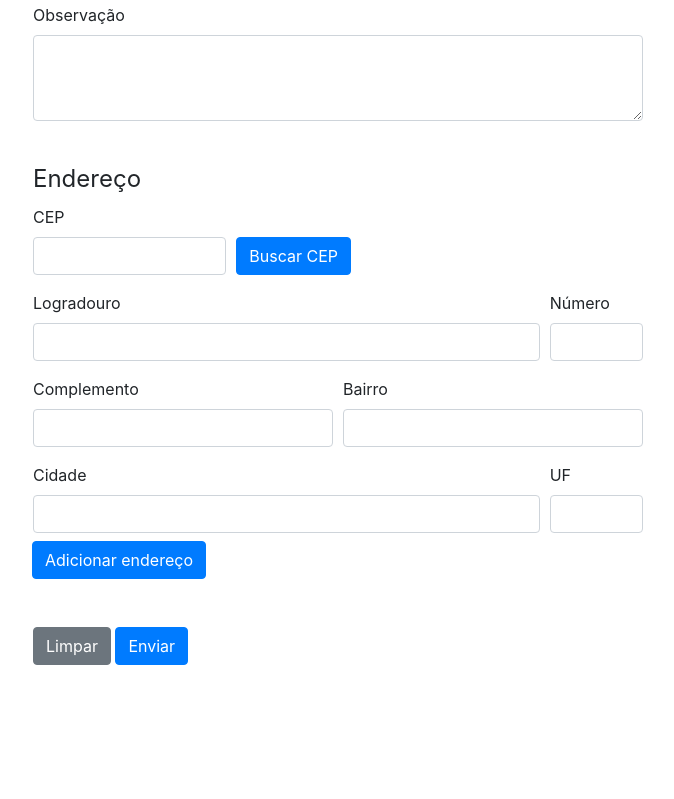
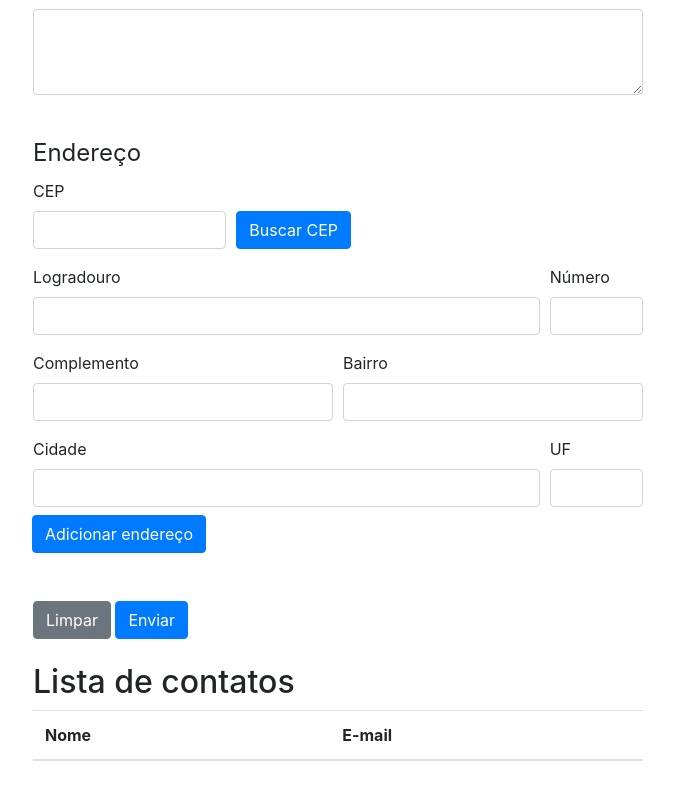
Before and after one commit to daniellasalles/teste_e-turn, a plain HTML site: page index.html in a window 1280 px wide. Shown: the part 351-1150 px from the top of the page, without its empty margins (302-976 px from the left). Before the commit the page ends 1036 px from the top, so only its background shows below. Drawn offline with nearby package versions, Linux system fonts and the light colour scheme.

Commit message:
Organizando o código

```diff
--- a/index.html
+++ b/index.html
@@ -17,12 +17,12 @@
     </head>
     <body>
         <nav>
-            <img src="" width="" alt="Logo E-turn" title="Logo E-turn"/>
         </nav>
         <div class="container" ng-controller="formCtrl">
             <section id="formulario">
                 <h2>Cadastro de contatos</h2>
                 <form action="" method="">
+                    <!--------------------------- DADOS PESSOAIS ----------------------------->
                     <fieldset class="form-group mb-4" name="dadosPessoais">
                         <legend>Dados pessoais</legend>
 
@@ -42,7 +42,9 @@
                             <div class="col col-md-8">
                                 <label for="email">E-mail</label>
                                 <input type="email" class="form-control" name="email" id="email" ng-model="contato.email">
-                                {{email}}
+                                <span class="alert alert-warning ml-2"  ng-hide="!errorDuplic">
+                                    {{ errorDuplic }}
+                                </span>
                             </div>
                         </div>
 
@@ -52,8 +54,8 @@
                         </div>
 
                     </fieldset>
-
-                    <fieldset>
+                <!--------------------------- ENDEREÇO ----------------------------->
+                    <fieldset class="form-group mb-4" name="endereco">
                         <legend>Endereço</legend>
 
                         <div class="form-group ">
@@ -65,11 +67,9 @@
                                 <span class="col input-group-btn">
                                     <button type="button" ng-click="buscaCep()" class="btn btn-primary" id="buscaCep">Buscar CEP</button>
                                     <span class="alert alert-warning ml-2"  ng-hide="!errorMessage">
-                                        {{ errorMessage }}
+                                        {{ errorCep }}
                                     </span>
                                 </span>
-
-
                             </div>
                         </div>
 
@@ -108,9 +108,6 @@
                             </div>
                             <button type="button" class="btn btn-primary mt-2 ml-1" id="addEndereco">Adicionar endereço</button>
                         </div>
-
-
-                        <br />
                     </fieldset>
 
                     <button class="btn btn-secondary mt-2">Limpar</button>
@@ -119,16 +116,20 @@
                 </form>
             </section>
 
+            <!--------------------------- LISTA DE CONTATOS ----------------------------->
             <section id='lista'>
-                <table class='table'>
-                    <thead ng-repeat="contato in contatos">
-                         <th ng-repeat="(key, value) in contato">
-                            {{ key }}
-                        </th>
+                <h2 class="mt-4">Lista de contatos</h2>
+                <table class='table mt-2'>
+                    <thead>
+                         <th>Nome</th>
+                         <th>E-mail</th>
                     </thead>
                     <tr ng-repeat="contato in contatos">
-                        <td ng-repeat="(key, value) in contato">
-                            {{ value }}
+                        <td>
+                            {{ contato.nome }}
+                        </td>
+                        <td>
+                            {{ contato.email }}
                         </td>
                     </tr>
                     </thead>
--- a/js/formCtrl.js
+++ b/js/formCtrl.js
@@ -1,46 +1,32 @@
 angular.module("form").controller("formCtrl", function($http, $scope){
-    //$scope.app = "form";
+    // Cria array para armazenar dados ddos contatos cadastrados
+    $scope.contatos = [{ }];
 
-    $scope.contatos = [{ }];
-        /*nome: '',
-        telefone: '',
-        email: '',
-        observacao: '',
-        endereco: {
-            cep: '',
-            logradouro: '',
-            numero: '',
-            complemento: '',
-            bairro: '',
-            cidade: '',
-            uf: ''
-        }*/
 
-    $scope.adicionaContato = function(contato) {
+    // Adiciona os dados do novo contato no array de contatos
+    $scope.adicionaContato = function(contato, contatos) {
         $scope.contatos.push(angular.copy(contato));
-        //saveToStorage(contato);
         delete $scope.contato;
     };
 
-
+    // Faz a busca do CEP usando a API Postmon
     $scope.buscaCep = function() {
         $http({
             method: 'GET',
-            url:'https://api.postmon.com.br/v1/cep/' + $scope.contato.endereco.cep ,
+            url:'https://api.postmon.com.br/v1/cep/' + $scope.contato.endereco.cep,
 
+        // Caso a conexão seja bem sucedida, preenche automaticamente os campos de endereço com o resultado encontrado
         }).then(function(response){
             $scope.errorMessage = null;
             $scope.contato.endereco.logradouro = response.data.logradouro;
             $scope.contato.endereco.bairro = response.data.bairro;
             $scope.contato.endereco.cidade = response.data.cidade;
             $scope.contato.endereco.uf = response.data.estado;
+
+        // Caso aconteça erro na conexão, retorna alerta de erro
         }).catch(function(reject){
-            $scope.errorMessage = "Cep não encontrado";
+            $scope.errorCep = "Cep não encontrado";
         });
     }
 
-        /*$scope.saveToStorage = function($scope) {
-            localStorage.setItem("lista_contato", JSON.stringify($scope.contato));
-        }*/
-
 });
```
